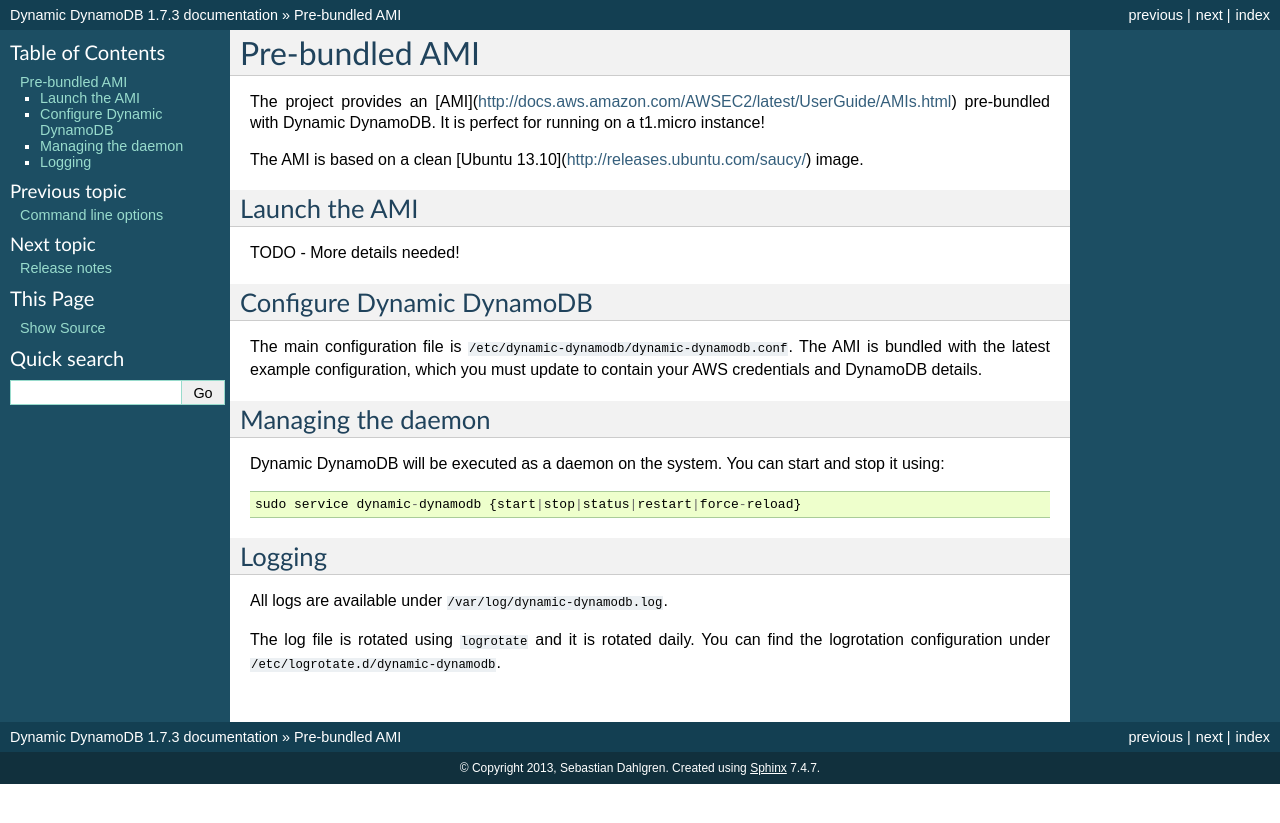
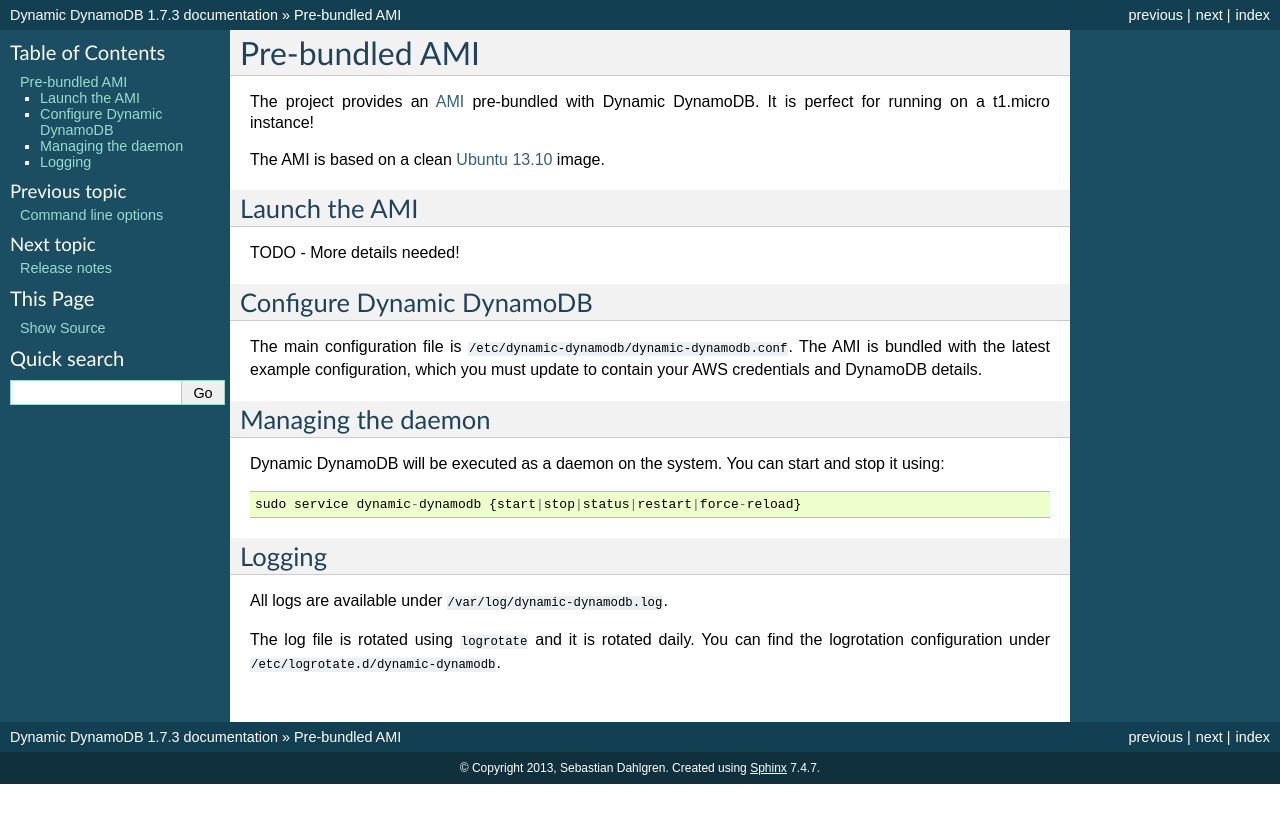
Before and after one commit to sebdah/dynamic-dynamodb, a Sphinx documentation site: the page built from docs/pre_bundled_ami.rst, in a window 1280 px wide. Shown: the top 823 px of the page. Built offline with Sphinx 7.4.7, drawn with Linux system fonts in a browser that asks for light colours.

Commit message:
Fixed rst syntax error #110

```diff
--- a/docs/pre_bundled_ami.rst
+++ b/docs/pre_bundled_ami.rst
@@ -1,10 +1,10 @@
 Pre-bundled AMI
 ===============
 
-The project provides an [AMI](http://docs.aws.amazon.com/AWSEC2/latest/UserGuide/AMIs.html)
+The project provides an `AMI <http://docs.aws.amazon.com/AWSEC2/latest/UserGuide/AMIs.html>`__
 pre-bundled with Dynamic DynamoDB. It is perfect for running on a t1.micro instance!
 
-The AMI is based on a clean [Ubuntu 13.10](http://releases.ubuntu.com/saucy/) image.
+The AMI is based on a clean `Ubuntu 13.10 <http://releases.ubuntu.com/saucy/>`__ image.
 
 
 Launch the AMI
```
